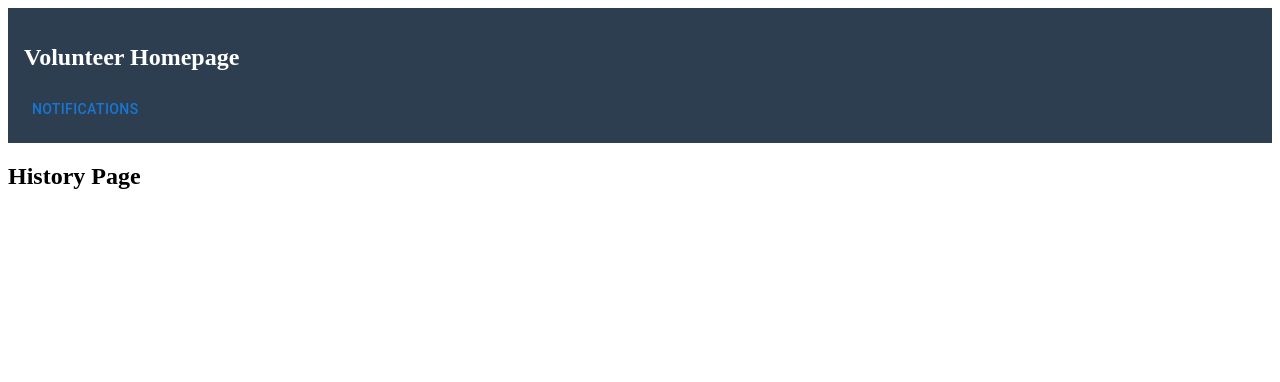
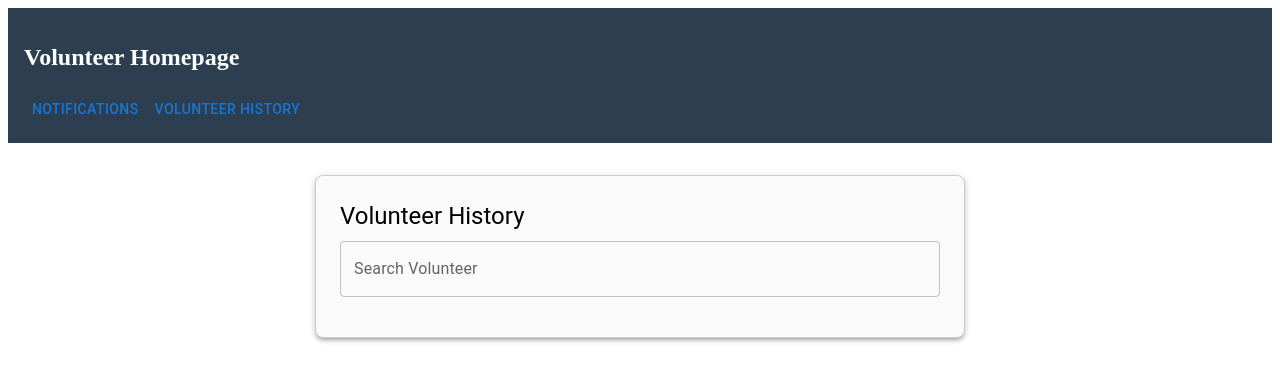
Before and after one commit to Reaper7861/software-design-project, a React (Create React App) app in the folder frontend/: page /history in a window 1280 px wide. Shown: the top 382 px of the page. Built offline with nearby package versions, Linux system fonts and the light colour scheme.

Commit message:
implemented history page

```diff
--- a/frontend/src/components/Navbar.js
+++ b/frontend/src/components/Navbar.js
@@ -6,6 +6,7 @@ const Navbar = () => {
         <nav style={{ backgroundColor: '#2c3e50', color: 'white', padding: '1rem'}}>
             <h2>Volunteer Homepage</h2>
             <Button href="/notifications">Notifications</Button>
+            <Button href="/history">Volunteer History</Button>
         </nav>
 
     );
--- a/frontend/src/pages/HistoryPage.js
+++ b/frontend/src/pages/HistoryPage.js
@@ -1,7 +1,134 @@
-import React from 'react';
+import React, { useState } from 'react';
+import {
+  Box, Typography, TextField, Paper, List, ListItem, ListItemText, Divider, Table, TableBody, TableCell, TableContainer, TableHead, TableRow
+} from '@mui/material';
 
-function HistoryPage() {
-    return <h2>History Page</h2>;
-}
+const HistoryPage = () => {
+  const [search, setSearch] = useState('');
+  const [selectedVolunteer, setSelectedVolunteer] = useState(null);
+  const [focused, setFocused] = useState(false);
+
+  // Hardcoded volunteer list
+  const volunteerList = [
+    {
+      name: 'Jordan Smith',
+      email: 'jordan@example.com',
+      history: [
+        { event: 'Food Drive', date: '2024-10-15', hours: 5, performance: 'Excellent' },
+        { event: 'Park Cleanup', date: '2024-11-03', hours: 3, performance: 'Good' }
+      ]
+    },
+    {
+      name: 'Ava Chen',
+      email: 'ava.chen@example.com',
+      history: [
+        { event: 'Toy Drive', date: '2024-12-01', hours: 4, performance: 'Excellent' },
+        { event: 'Blood Drive', date: '2025-01-10', hours: 2, performance: 'Satisfactory' }
+      ]
+    },
+    {
+      name: 'Liam Patel',
+      email: 'liam.patel@example.com',
+      history: []
+    }
+  ];
+
+  const filteredVolunteers = volunteerList.filter(vol =>
+    vol.name.toLowerCase().includes(search.toLowerCase())
+  );
+
+  const handleSelectVolunteer = (vol) => {
+    setSelectedVolunteer(vol);
+    setSearch(vol.name);
+  };
+
+  return (
+    <Box
+      sx={{
+        maxWidth: 600,
+        mx: 'auto',
+        mt: 4,
+        p: 3,
+        border: '1px solid #ccc',
+        borderRadius: 2,
+        boxShadow: 3,
+        backgroundColor: '#fafafa'
+      }}
+    >
+      <Typography variant="h5" gutterBottom>
+        Volunteer History
+      </Typography>
+
+      <TextField
+        label="Search Volunteer"
+        fullWidth
+        value={search}
+        onChange={(e) => {
+            setSearch(e.target.value);
+            setSelectedVolunteer(null);
+        }}
+        onFocus={() => setFocused(true)}
+        onBlur={() => setTimeout(() => setFocused(false), 100)} // Delay to allow click
+        sx={{ mb: 2 }}
+        />
+
+      {!selectedVolunteer && focused && (
+        <Paper sx={{ maxHeight: 200, overflowY: 'auto', mb: 2 }}>
+          <List dense>
+            {filteredVolunteers.length > 0 ? (
+              filteredVolunteers.map((vol, index) => (
+                <React.Fragment key={index}>
+                  <ListItem button onClick={() => handleSelectVolunteer(vol)}>
+                    <ListItemText primary={vol.name} secondary={vol.email} />
+                  </ListItem>
+                  <Divider />
+                </React.Fragment>
+              ))
+            ) : (
+              <ListItem>
+                <ListItemText primary="No matches found" />
+              </ListItem>
+            )}
+          </List>
+        </Paper>
+      )}
+
+      {selectedVolunteer && (
+        <>
+          <Typography variant="subtitle1" sx={{ mt: 2, mb: 1 }}>
+            History for {selectedVolunteer.name} ({selectedVolunteer.email})
+          </Typography>
+
+          {selectedVolunteer.history.length === 0 ? (
+            <Typography>No participation records found.</Typography>
+          ) : (
+            <TableContainer component={Paper}>
+              <Table size="small">
+                <TableHead>
+                  <TableRow>
+                    <TableCell>Event</TableCell>
+                    <TableCell>Date</TableCell>
+                    <TableCell align="right">Hours</TableCell>
+                    <TableCell>Performance</TableCell>
+                  </TableRow>
+                </TableHead>
+                <TableBody>
+                  {selectedVolunteer.history.map((record, idx) => (
+                    <TableRow key={idx}>
+                      <TableCell>{record.event}</TableCell>
+                      <TableCell>{record.date}</TableCell>
+                      <TableCell align="right">{record.hours}</TableCell>
+                      <TableCell>{record.performance}</TableCell>
+                    </TableRow>
+                  ))}
+                </TableBody>
+              </Table>
+            </TableContainer>
+          )}
+        </>
+      )}
+    </Box>
+  );
+};
 
 export default HistoryPage;
```
